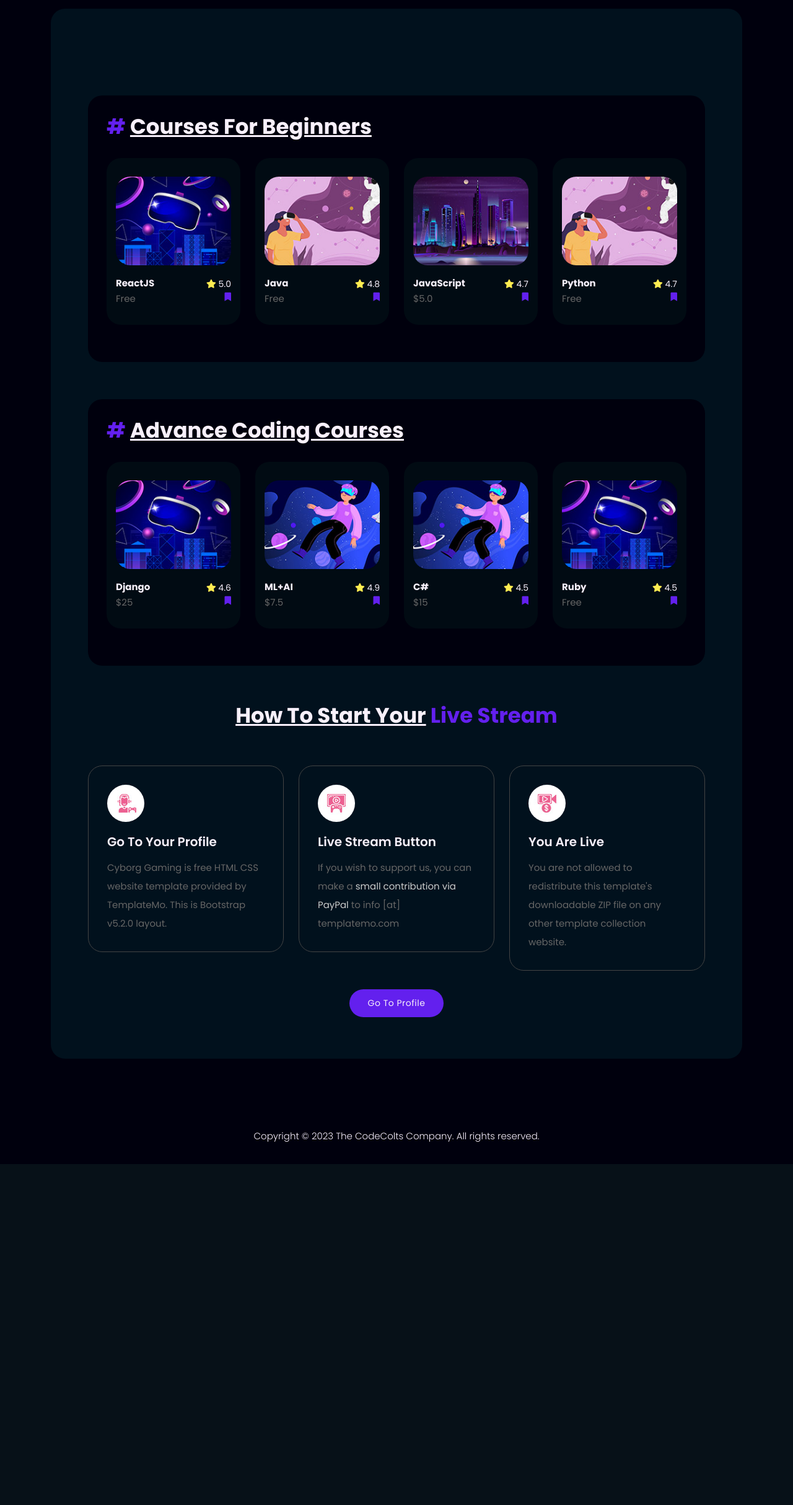
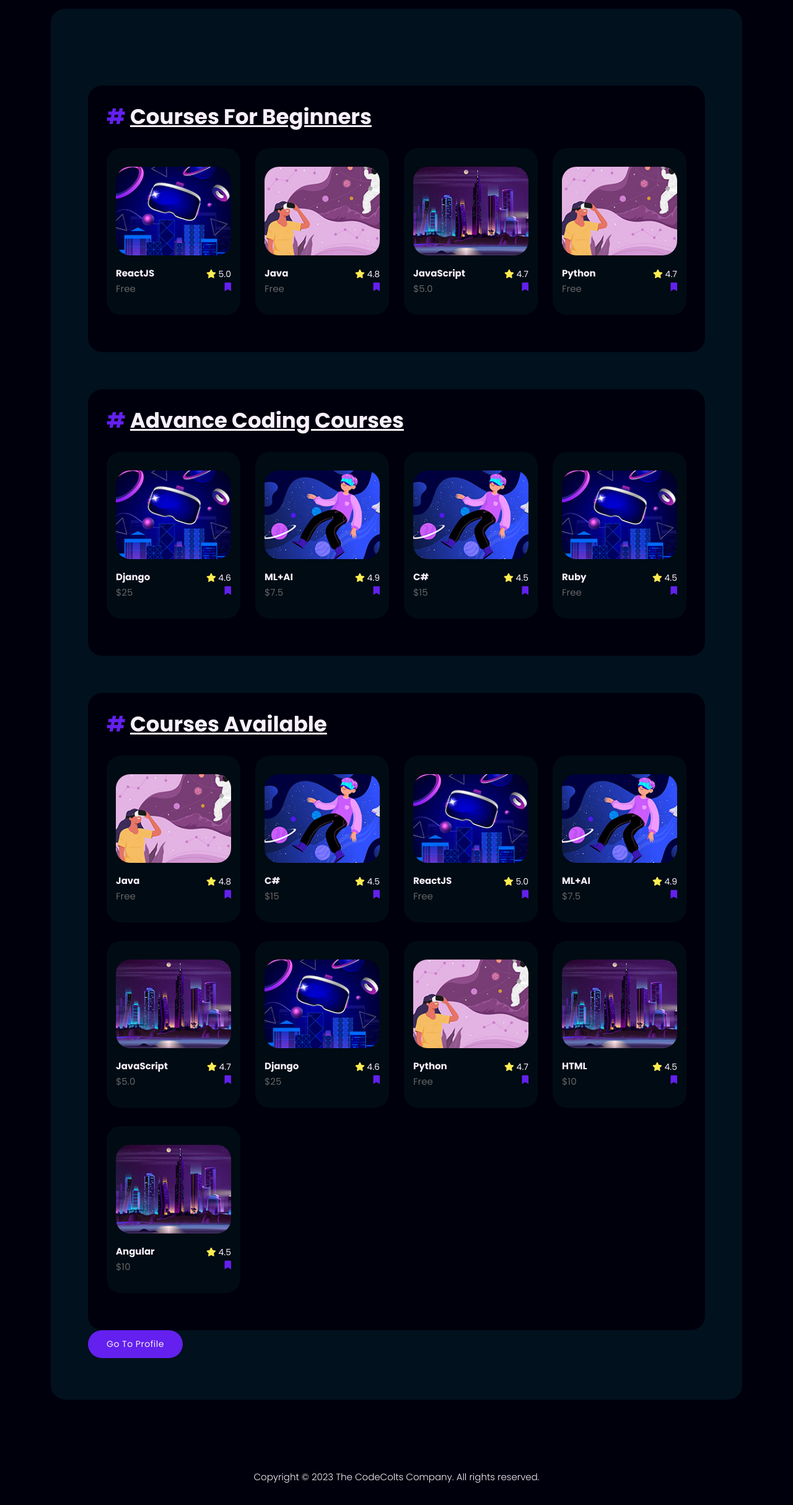
Before and after one commit to codeIntrovert/codeColts, a Flask app: page /browse in a window 1280 px wide. Shown: the part 96-2524 px from the top of the page at 62% size. Before the commit the page ends 1974 px from the top, so only its background shows below. Run offline with Flask 3, Linux system fonts and the light colour scheme; some libraries are stand-ins or nearby versions.

Commit message:
added all courses to /browse

```diff
--- a/data.py
+++ b/data.py
@@ -124,3 +124,14 @@ HTML = {
 'imageName': 'popular-04.jpg',
 'description': 'Learn the basics of HTML and CSS for front-end web development.'
 }
+Angular = {
+    'courseName': 'Angular',
+    'name' : 'Angular Devloper',
+    'logo' : 'angular-plain',
+    'diffculty' : 'Intermediate',
+    'duration': '3 Days',
+    'rating': '4.5',
+    'price': '$10',
+    'imageName': 'popular-04.jpg',
+    'description': 'Angular.'
+}
--- a/routes/browse_routes.py
+++ b/routes/browse_routes.py
@@ -14,6 +14,7 @@ course_mapping = {
     'Django': data.Django,
     'Python': data.Python,
     'HTML': data.HTML,
+    'Angular': data.Angular
     # Add more courses here as needed
 }
 
@@ -37,6 +38,7 @@ def details(course_name):
 def browse():
     beginner = menuData.beginner
     advanced = menuData.advanced
+    allCourses = menuData.all
 
     # If the form is submitted (POST request), get the search keyword from the form
     if request.method == 'POST':
@@ -49,4 +51,4 @@ def browse():
         return render_template('browse.html', beginner=beginner, advanced=advanced, search_keyword=search_keyword, search_results=filtered_courses)
 
     # If it's a GET request, show the regular browse page without search results
-    return render_template('browse.html', beginner=beginner, advanced=advanced)
+    return render_template('browse.html', beginner=beginner, advanced=advanced, allCourses=allCourses)
--- a/templates/browse.html
+++ b/templates/browse.html
@@ -20,6 +20,8 @@
 {% else %}
     <p>No courses found matching "{{ search_keyword }}".</p>
 {% endif %}
+
+{% else %}
 {% endif %}
 
 <!-- ***** Most Popular Start ***** -->
@@ -49,61 +51,17 @@
   </div>
 </div>
         <!-- ***** Start Stream Start ***** -->
-<div class="start-stream">
+        <div class="most-popular">
+          <div class="row">
             <div class="col-lg-12">
               <div class="heading-section">
-      <h4><em>How To Start Your</em> Live Stream</h4>
+                <h4># <em>Courses Available</em></h4>
               </div>
               <div class="row">
-      <div class="col-lg-4">
-        <div class="item">
-          <div class="icon">
-            <img
-              src="{{ url_for('static', filename='assets/images/service-01.jpg') }}"
-              alt=""
-              style="max-width: 60px; border-radius: 50%"
-            />
-          </div>
-          <h4>Go To Your Profile</h4>
-          <p>
-            Cyborg Gaming is free HTML CSS website template provided by
-            TemplateMo. This is Bootstrap v5.2.0 layout.
-          </p>
+                <!--macro from here-->
+                {{ project_list(allCourses) }}
               </div>
             </div>
-      <div class="col-lg-4">
-        <div class="item">
-          <div class="icon">
-            <img
-              src="{{ url_for('static', filename='assets/images/service-02.jpg') }}"
-              alt=""
-              style="max-width: 60px; border-radius: 50%"
-            />
-          </div>
-          <h4>Live Stream Button</h4>
-          <p>
-            If you wish to support us, you can make a
-            <a href="https://paypal.me/templatemo" target="_blank"
-              >small contribution via PayPal</a
-            >
-            to info [at] templatemo.com
-          </p>
-        </div>
-      </div>
-      <div class="col-lg-4">
-        <div class="item">
-          <div class="icon">
-            <img
-              src="{{ url_for('static', filename='assets/images/service-03.jpg') }}"
-              alt=""
-              style="max-width: 60px; border-radius: 50%"
-            />
-          </div>
-          <h4>You Are Live</h4>
-          <p>
-            You are not allowed to redistribute this template's downloadable ZIP
-            file on any other template collection website.
-          </p>
           </div>
         </div>
       <div class="col-lg-12">
@@ -111,9 +69,6 @@
           <a href="{{ url_for('profile.profile') }}">Go To Profile</a>
         </div>
       </div>
-    </div>
-  </div>
-</div>
 <!-- ***** Start Stream End ***** -->
 
 {% endblock %}
--- a/templates/layout.html
+++ b/templates/layout.html
@@ -98,7 +98,7 @@
     <div class="container">
       <div class="row">
         <div class="col-lg-12">
-          <div class="page-content" style="padding-top: 10vh ;">
+          <div class="page-content" style="padding-top: 8vh ;">
             <!--block content start-->
             {% block content %}
             {% endblock %}
--- a/z_CourseAddition.txt
+++ b/z_CourseAddition.txt
@@ -1,3 +1,4 @@
 1. add data of course in data.py [name, logo, duration, etc.]
 2. add route mapping in /routes/browse_routes.py
 3. add lecturesData in lecturesData.py
+4. add to all list (optional)
```
Also changed, not shown: menuData.py (+11 -0 lines). Lines whose indentation alone changed are shown as unchanged.
